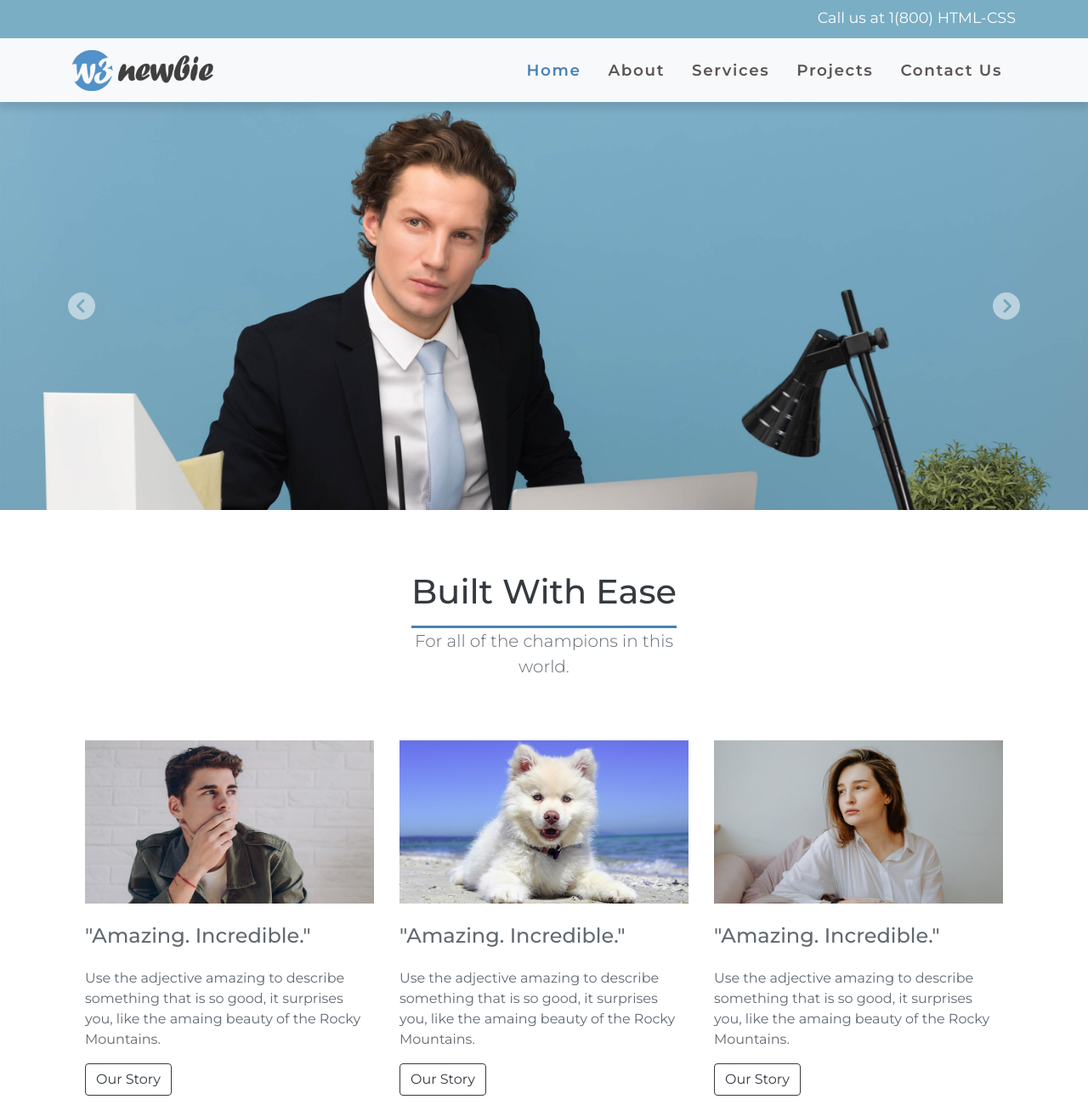
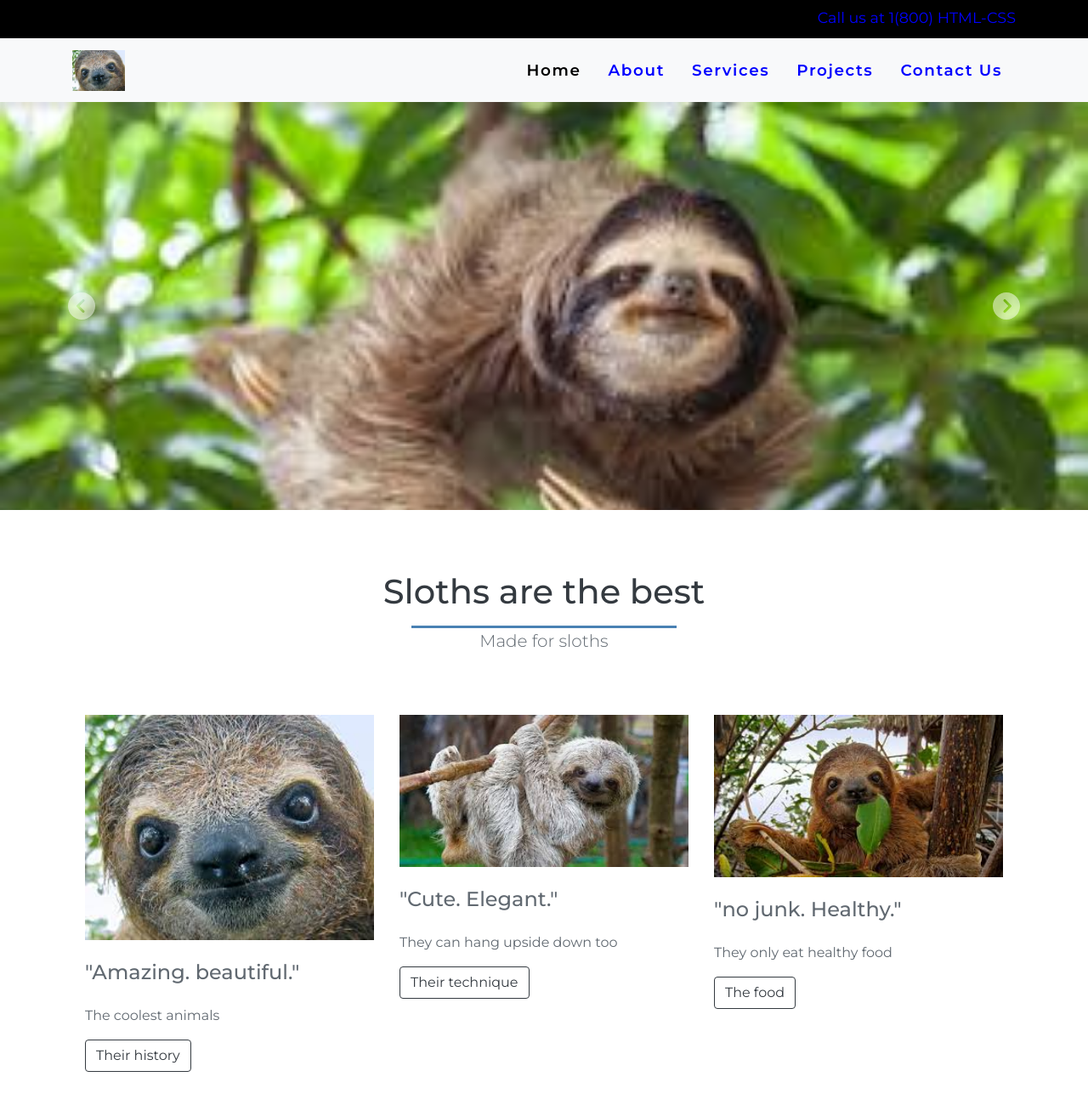
Before and after one commit to rajpatel003/Bootstrap2020starterfiles, a plain HTML site: page index.html in a window 1280 px wide. Shown: the top 1300 px of the page at 85% size. Drawn offline with Linux system fonts and the light colour scheme.

Commit message:
final
final

```diff
--- a/css/style.css
+++ b/css/style.css
@@ -8,12 +8,12 @@ body {
 /*============= TOP BAR HEADER =============*/
 
 .top-bar {
-  background: #7aaec4;
+  background: black;
   height: 2.8rem;
   padding: .5rem 0;
 }
 .top-bar a  {
-  color: white;
+  color: blue;
   text-decoration: none;
   font-size: 1.1rem;
 }
@@ -37,11 +37,11 @@ z-index: 1;
 
 }
 .nav-link {
-  color: #5b5555!important;
+  color: blue!important;
 }
 .nav-link.active,
 .nav-link:hover {
-  color: #4981b3!important;
+  color: black!important;
 }
 
 
--- a/index.html
+++ b/index.html
@@ -30,7 +30,7 @@
 <nav class="navbar bg-light navbar-light navbar-expand-lg">
 	<div class="container">
 
-<a href="index.html" class="navbar-brand"><img src="img/logo.png"
+<a href="index.html" class="navbar-brand"><img src="img/images (1).jpg"
 	alt="logo"  title="Logo" ></a>
 
 <button class="navbar-toggler" type="button"  data-toggle=collapse
@@ -78,7 +78,7 @@ data-target="#navbarResponsive">
 
 
 	<div class="carousel-item active">
-		 <img src="img/carousel/1.jpg" alt="" class="w-100">
+		 <img src="img/download.jpg" alt="" class="w-100">
 		 <div class="carousel-caption">
 			 <div class="container">
 				 <div class="row justify-content-center">
@@ -97,14 +97,15 @@ data-target="#navbarResponsive">
 	</div>
 
 	<div class="carousel-item">
-		<img src="img/carousel/2.jpg" alt="" class="w-100">
+		<img src="img/images.jpg" alt="" class="w-100">
 		<div class="carousel-caption">
 			<div class="container">
 				<div class="row justify-content-end    text-right">
 					<div class="col-5  bg-custom    d-none d-lg-block   py-3 px-0   pr-3">
-						<p class="lead  pb-3">A MOBILE FRIENDLY HTML & CSS WEBSITE DESIGN.
+						<p class="lead  pb-3">They love to sleep
 						</p>
-						<a href="#" class="btn btn-danger btn-lg">See Phone</a>
+						<a href="#" class="btn btn-danger btn-lg"></a>
+						</a>
 					</div>
 				</div>
 
@@ -114,14 +115,14 @@ data-target="#navbarResponsive">
    </div>
 
    <div class="carousel-item">
-	<img src="img/carousel/3.jpg" alt="" class="w-100">
+	<img src="img/download (2).jpg" alt="" class="w-100">
 	<div class="carousel-caption">
 	<div class="container">
 		<div class="row justify-content-start  text-left">
 			<div class="col-7  bg-custom    d-none d-lg-block   py-3 px-0  pl-3">
-				<h3 class="pb-3">Built For Tablets</h3>
-				<p class="lead">THE BEST WEBSITES CAN BE SEEN JUST AS WELL ON ALL DEVICES.</p>
-				<a href="#" class="btn btn-primary btn-lg">Start Now</a>
+				<h3 class="pb-3">The small ones</h3>
+				<p class="lead">The smile is worth :)</p>
+				<a href="#" class="btn btn-primary btn-lg">Meet one Today</a>
 			</div>
 		</div>
 	</div>
@@ -157,9 +158,9 @@ data-target="#navbarResponsive">
 	<!-- Main Page Heading -->
 
 <div class="col-12 text-center mt-5">
-	<h1 class="text-dark pt-4">Built With Ease</h1>
+	<h1 class="text-dark pt-4">Sloths are the best</h1>
 	<div class="border-top border-primary w-25   mx-auto  my-3">
-		<p class="lead">For all of the champions in this world.</p>
+		<p class="lead">Made for sloths</p>
 
 
 
@@ -177,27 +178,27 @@ data-target="#navbarResponsive">
 	<div class="row my-5">
 
 		<div class="col-md-4 my-4">
-			<img src="img/1.jpg" alt="" class="w-100">
-			<h4 class="my-4">"Amazing. Incredible."</h4>
-			<p>Use the adjective amazing to describe something that is so good, it surprises you, like the amaing beauty of the Rocky Mountains.</p>
-			<a href="#" class="btn btn-outline-dark btn-md">Our Story</a>
+			<img src="img/images (1).jpg" alt="" class="w-100">
+			<h4 class="my-4">"Amazing. beautiful."</h4>
+			<p>The coolest animals</p>
+			<a href="#" class="btn btn-outline-dark btn-md">Their history</a>
 		</div>
 
 		<div class="col-md-4 my-4">
-			<img src="img/2.jpg" alt="" class="w-100">
-			<h4 class="my-4">"Amazing. Incredible."</h4>
-			<p>Use the adjective amazing to describe something that is so good, it surprises you, like the amaing beauty of the Rocky Mountains.</p>
-			<a href="#" class="btn btn-outline-dark btn-md">Our Story</a>
+			<img src="img/download (2).jpg" alt="" class="w-100">
+			<h4 class="my-4">"Cute. Elegant."</h4>
+			<p>They can hang upside down too</p>
+			<a href="#" class="btn btn-outline-dark btn-md">Their technique</a>
 		</div>
 
 
 
 
 		<div class="col-md-4 my-4">
-			<img src="img/3.jpg" alt="" class="w-100">
-			<h4 class="my-4">"Amazing. Incredible."</h4>
-			<p>Use the adjective amazing to describe something that is so good, it surprises you, like the amaing beauty of the Rocky Mountains.</p>
-			<a href="#" class="btn btn-outline-dark btn-md">Our Story</a>
+			<img src="img/download (3).jpg" alt="" class="w-100">
+			<h4 class="my-4">"no junk. Healthy."</h4>
+			<p>They only eat healthy food</p>
+			<a href="#" class="btn btn-outline-dark btn-md">The food</a>
 		</div>
 
 
@@ -225,8 +226,8 @@ data-target="#navbarResponsive">
 		<div class="col-12    text-center">
 			<h1>Advanced to the Next Level</h1>
 			<h3 class="py-4">..see what's on the other side.</h3>
-			<button type="button"  data-toggle="modal"   data-target="#modal1" class="btn btn-primary btn-lg  mr-2">Blue Pill</button>
-			<button type="button"  data-toggle="modal"   data-target="#modal1" class="btn btn-danger btn-lg ml-2">Red Pill</button>
+			<button type="button"  data-toggle="modal"   data-target="#modal1" class="btn btn-primary btn-lg  mr-2">Papa Sloth</button>
+			<button type="button"  data-toggle="modal"   data-target="#modal1" class="btn btn-danger btn-lg ml-2">Baby Sloth</button>
 
 
 
@@ -286,11 +287,11 @@ data-target="#navbarResponsive">
 <div class="container my-5">
 	<div class="row py-4">
 		<div class="col-lg-4 mb-4 my-lg-auto">
-			<h1 class="text-dark font-weight-bold mb-3">We've been expecting you
+			<h1 class="text-dark font-weight-bold mb-3">We've been expecting you fellow sloth
 			</h1>
-<p class="md-4">At our core is a collection of design and development solutions that represent everything your business needs to compete in the modern marketplace</p>
+<p class="md-4">Our only duity is to satify sloths. Slothsforlife</p>
 
-<a href="https://w3newbie.com/themes/"  target="_blank" class="btn btn-outline-dark btn-lg">The Agency themes</a>
+<a href="https://w3newbie.com/themes/"  target="_blank" class="btn btn-outline-dark btn-lg">All sloths</a>
 
 
 		</div>
@@ -310,7 +311,7 @@ data-target="#navbarResponsive">
 			<div class="row">
 
 				<div class="col-md-7 col-lg-8 col-xl-9 my-auto">
-					<h4>Looking for high quality web development and design services?</h4>
+					<h4>Looking for high quality smart sloths?</h4>
 				</div>
 				<div class="col-md-5 col-lg-4 col-xl-3  pt-4    pt-md-0">
 					<a href="#" class="btn btn-pimary btn-lg">Contact Us Today</a>
```
Also changed, not shown: img/download (1).jpg (added), img/download (2).jpg (added), img/download (3).jpg (added), img/download.jpg (added), img/images (1).jpg (added), img/images.jpg (added).
